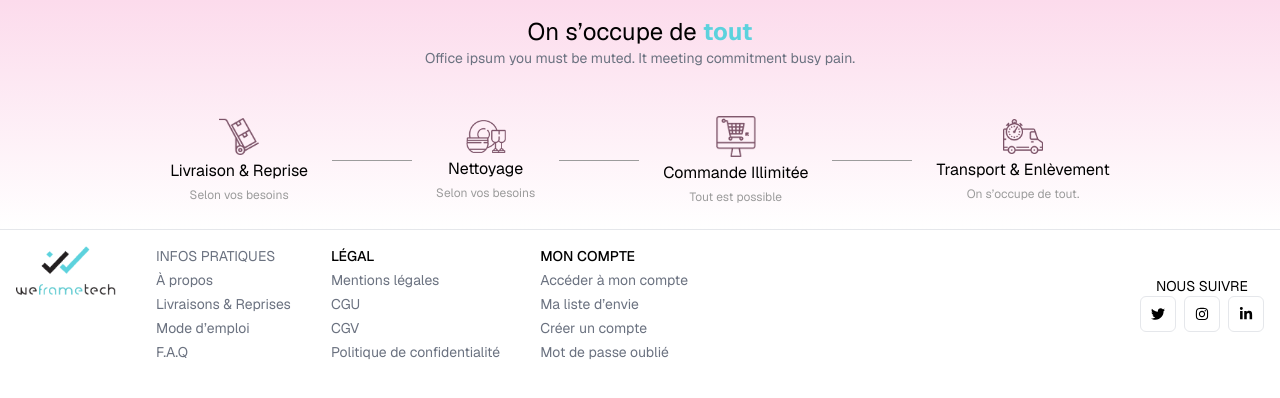
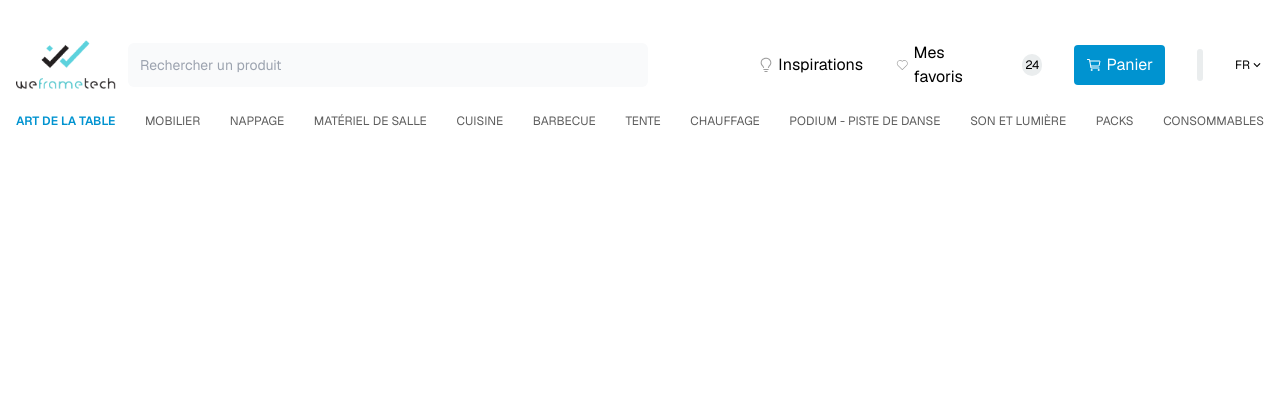
Before and after one commit to Aman0413/weframetech-nextjs25, a Next.js app: page / in a window 1280 px wide. Shown: the top 398 px of the page. Built offline with nearby package versions, Linux system fonts and the light colour scheme.

Commit message:
completed navbar

```diff
--- a/src/app/page.js
+++ b/src/app/page.js
@@ -5,8 +5,9 @@ import Navbar from "@/components/Navbar";
 export default function Home() {
   return (
     <div className="">
-      <BottomSection />
-      <Footer />
+      <Navbar />
+      {/* <BottomSection /> */}
+      {/* <Footer /> */}
     </div>
   );
 }
--- a/src/components/BottomSection.jsx
+++ b/src/components/BottomSection.jsx
@@ -4,6 +4,8 @@ import logo2 from "../../public/Groupe 504.png";
 import logo3 from "../../public/Groupe_56.png";
 import logo4 from "../../public/Groupe_123.png";
 import Image from "next/image";
+import img1 from "../../public/BUFFET_037 1.png";
+import { IoMdArrowForward } from "react-icons/io";
 
 function BottomSection() {
   // logo data
@@ -35,13 +37,13 @@ function BottomSection() {
   ];
 
   return (
-    <div className="container p-4 bottom-section flex justify-center items-center">
+    <div className="container p-4  flex flex-col justify-center items-center">
       <div className="flex justify-center items-center flex-col ">
         <div className="flex flex-col justify-center items-center">
-          <h2 className="text-2xl">
+          <h2 className="text-2xl text-center">
             On s’occupe de <span className="text-skyblue font-bold">tout</span>
           </h2>
-          <p className="text-gray-500 text-sm">
+          <p className="text-gray-500 text-sm text-center">
             Office ipsum you must be muted. It meeting commitment busy pain.
           </p>
         </div>
@@ -66,6 +68,42 @@ function BottomSection() {
           })}
         </div>
       </div>
+
+      <div className="flex flex-col md:flex-row justify-center items-center w-full my-24  gap-6">
+        <div className="w-full md:w-[48%]">
+          <Image
+            src={img1}
+            alt="img1"
+            width={550}
+            height={100}
+            className="rounded-lg"
+          />
+        </div>
+        <div className="bg-[#FFF3F9] w-full  md:w-[48%] md:h-60  h-72 rounded-lg p-3 space-y- ">
+          <h5 className="font-medium text-2xl ">
+            S&apos;inscrire & éconnomiser{" "}
+            <span className="text-skyblue">10%</span>
+          </h5>
+          <p className="text-gray-100 text-xs md:text-sm">
+            Office ipsum you must be muted. Synergize helicopter prioritize
+            anyway job due harvest most opportunity didn`&apos;t. Yet busy any
+            meeting shark light marginalised 4-blocker message. Productize
+            corporate nail caught synergy highlights lunch. Company another
+            pushback items dear or any.
+          </p>
+          <div className="flex items-center">
+            <input
+              type="text"
+              placeholder="john@doe.com"
+              className="p-2 w-full rounded-md border focus:outline-none"
+            />
+            <button className="bg-skyblue text-white p-3 rounded-lg ml-2 flex justify-center items-center ">
+              S&apos;inscrire
+              <IoMdArrowForward />
+            </button>
+          </div>
+        </div>
+      </div>
     </div>
   );
 }
--- a/src/components/Navbar.jsx
+++ b/src/components/Navbar.jsx
@@ -1,7 +1,71 @@
 import React from "react";
+import logo from "../../public/Group.png";
+import Image from "next/image";
+import { GoLightBulb } from "react-icons/go";
+import { CiHeart } from "react-icons/ci";
+import { MdKeyboardArrowDown } from "react-icons/md";
+import { IoCartOutline } from "react-icons/io5";
 
 function Navbar() {
-  return <div>Navbar</div>;
+  return (
+    <div className="container p-4 ">
+      <div className="flex my-6">
+        <div className="flex  items-center space-x-3 w-full ">
+          <div>
+            <Image src={logo} alt="logo" height={100} width={100} />
+          </div>
+
+          <input
+            type="text"
+            placeholder="Rechercher un produit"
+            className="bg-[#F9FAFB] w-[70%]  p-3 rounded-md text-sm focus:outline-none"
+          />
+        </div>
+
+        <div className="hidden w-[50%] md:flex justify-between items-center space-x-8 ">
+          <div className="flex items-center gap-1 justify-center">
+            <GoLightBulb className="text-gray-100" />
+            Inspirations
+          </div>
+          <div className="flex items-center gap-1 justify-center  w-full">
+            <CiHeart className="text-gray-100" />
+            Mes favoris
+          </div>
+
+          <span className="bg-[#EAEDEE] rounded-full  text-center p-[3px] text-xs ">
+            24
+          </span>
+          <button className="flex items-center bg-[#0093D0] text-white  px-3 py-2 rounded justify-center gap-1">
+            <IoCartOutline className=" font-bold text-white " />
+            Panier
+          </button>
+
+          <div className="bg-[#EAEDEE] w-8 h-8 rounded-full"></div>
+
+          <div className="flex  items-center text-xs">
+            FR
+            <MdKeyboardArrowDown className="text-sm" />
+          </div>
+        </div>
+      </div>
+      <div className="hidden md:block">
+        <ul className="flex justify-between items-center text-xs text-[#5D5D5D] uppercase">
+          <li className="text-[#0093D0] font-semibold">Art de la table</li>
+          <li>Mobilier</li>
+          <li>Nappage</li>
+          <li>Matériel de salle</li>
+          <li>Cuisine</li>
+          <li>Barbecue </li>
+          <li>Tente</li>
+          <li>Chauffage</li>
+          <li>Podium - Piste de danse</li>
+          <li>Son et lumière</li>
+          <li>Packs</li>
+          <li> Consommables</li>
+        </ul>
+      </div>
+    </div>
+  );
 }
 
 export default Navbar;
```
Also changed, not shown: public/BUFFET_037 1.png (added).
